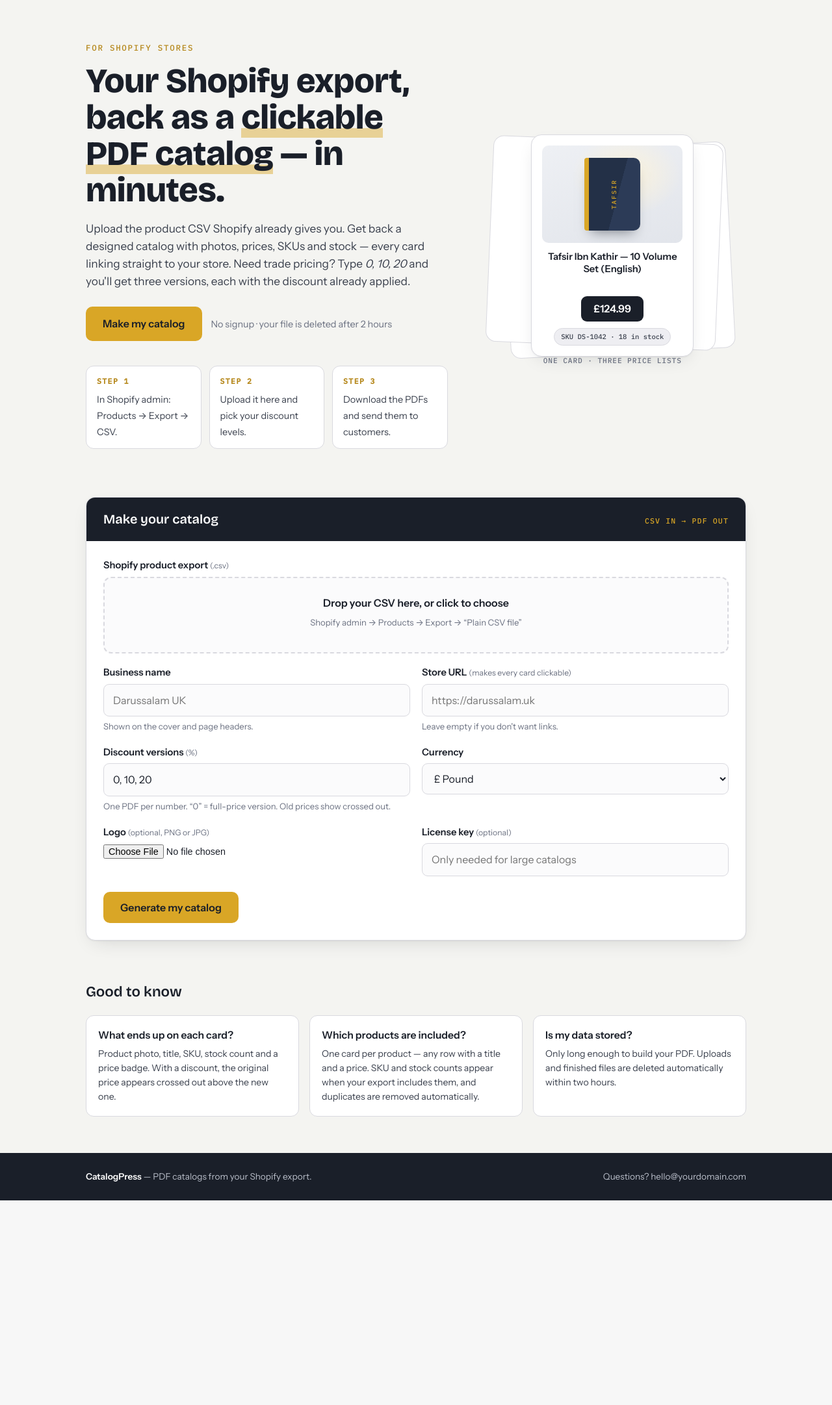
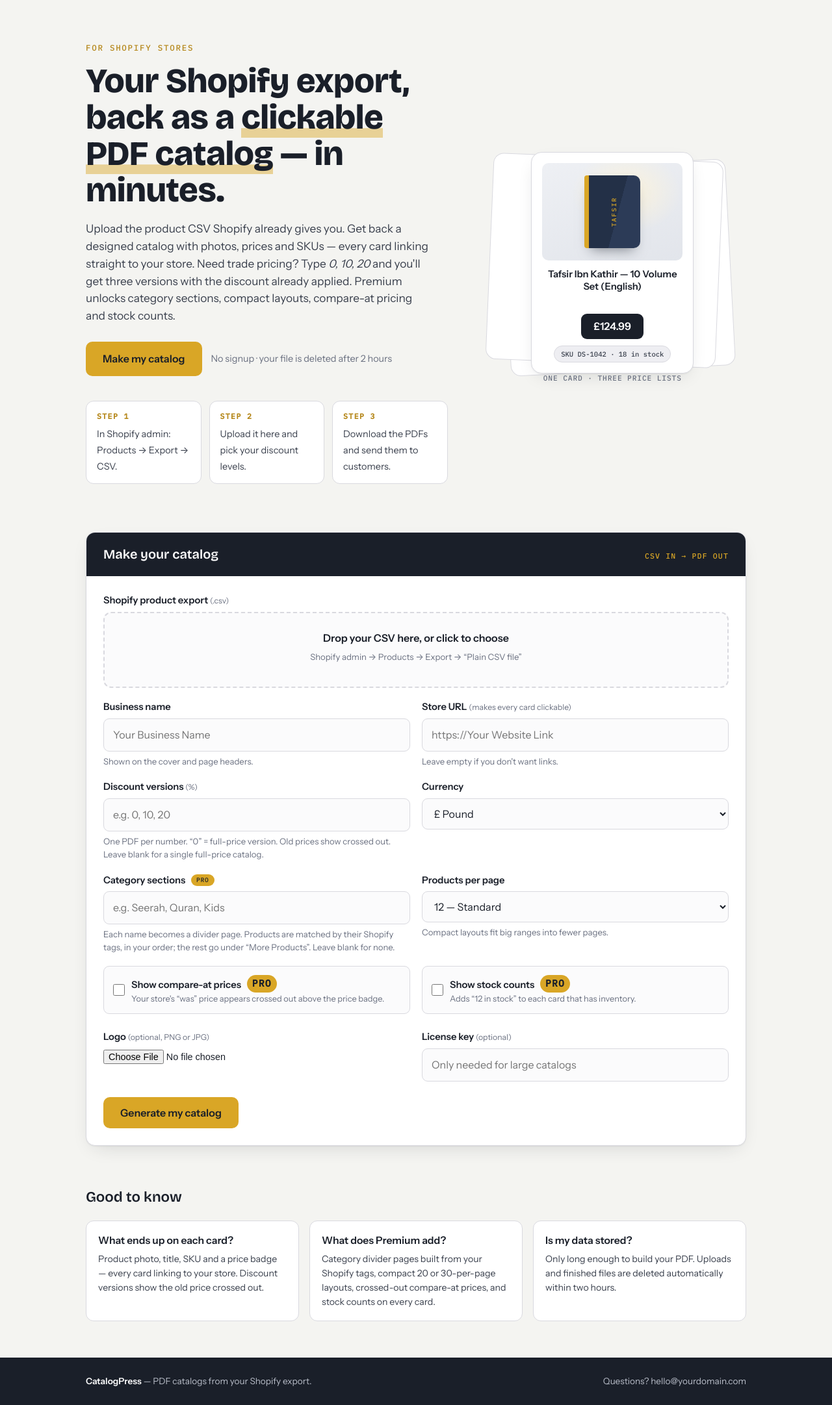
Before and after one commit to mujisgithub/Catalog-from-shopify-with-all-of-columes-and-headers, a Flask app: page / in a window 1280 px wide. Shown: the part 60-2223 px from the top of the page at 65% size. Before the commit the page ends 1908 px from the top, so only its background shows below. Run offline with Flask 3, Linux system fonts and the light colour scheme.

Commit message:
Enhance index.html with premium features and updates
Updated text placeholders and descriptions for clarity. Added new premium features and options for better user experience.

```diff
--- a/templates/index.html
+++ b/templates/index.html
@@ -131,6 +131,16 @@ input[type=text], select{
 input[type=text]:focus, select:focus{border-color:var(--ink); outline:none; background:#fff}
 .hint{font-size:.82rem; color:var(--muted); margin-top:5px}
 
+/* premium markers + checkbox rows */
+.pro{display:inline-block; background:var(--brass); color:var(--ink);
+  font-family:var(--font-mono); font-size:.6rem; font-weight:500; letter-spacing:.08em;
+  padding:2px 8px; border-radius:999px; vertical-align:2px; margin-left:6px}
+.checkline{display:flex; align-items:center; gap:10px; padding:13px 14px;
+  border:1.5px solid var(--line); border-radius:9px; background:#FBFBFC; cursor:pointer}
+.checkline input{width:18px; height:18px; accent-color:var(--brass); cursor:pointer; flex-shrink:0}
+.checkline span{font-size:.92rem; font-weight:600}
+.checkline small{display:block; font-weight:400; font-size:.8rem; color:var(--muted)}
+
 .drop{
   border:2px dashed var(--line); border-radius:12px; background:#FBFBFC;
   padding:26px; text-align:center; cursor:pointer; transition:border-color .15s, background .15s;
@@ -201,9 +211,10 @@ footer b{color:#fff}
       <p class="kicker">For Shopify stores</p>
       <h1>Your Shopify export, back as a <span class="under">clickable PDF catalog</span> — in minutes.</h1>
       <p class="lede">Upload the product CSV Shopify already gives you. Get back a designed
-        catalog with photos, prices, SKUs and stock — every card linking straight to your store.
-        Need trade pricing? Type <em>0, 10, 20</em> and you'll get three versions,
-        each with the discount already applied.</p>
+        catalog with photos, prices and SKUs — every card linking straight to your store.
+        Need trade pricing? Type <em>0, 10, 20</em> and you'll get three versions
+        with the discount already applied. Premium unlocks category sections,
+        compact layouts, compare-at pricing and stock counts.</p>
       <div class="hero-cta">
         <a class="btn brass" href="#generate">Make my catalog</a>
         <span class="hero-note">No signup · your file is deleted after 2 hours</span>
@@ -259,12 +270,12 @@ footer b{color:#fff}
             <div class="field">
               <label for="bizName">Business name</label>
               <input type="text" id="bizName" name="business_name" maxlength="60"
-                     placeholder="Darussalam UK" required>
+                     placeholder="Your Business Name" required>
               <p class="hint">Shown on the cover and page headers.</p>
             </div>
             <div class="field">
               <label for="storeUrl">Store URL <small>(makes every card clickable)</small></label>
-              <input type="text" id="storeUrl" name="store_url" placeholder="https://darussalam.uk">
+              <input type="text" id="storeUrl" name="store_url" placeholder="https://Your Website Link">
               <p class="hint">Leave empty if you don't want links.</p>
             </div>
           </div>
@@ -272,8 +283,8 @@ footer b{color:#fff}
           <div class="grid2">
             <div class="field">
               <label for="discounts">Discount versions <small>(%)</small></label>
-              <input type="text" id="discounts" name="discounts" value="0, 10, 20">
-              <p class="hint">One PDF per number. “0” = full-price version. Old prices show crossed out.</p>
+              <input type="text" id="discounts" name="discounts" value="" placeholder="e.g. 0, 10, 20">
+              <p class="hint">One PDF per number. “0” = full-price version. Old prices show crossed out. Leave blank for a single full-price catalog.</p>
             </div>
             <div class="field">
               <label for="currency">Currency</label>
@@ -282,6 +293,41 @@ footer b{color:#fff}
                 <option value="$">$ Dollar</option>
                 <option value="€">€ Euro</option>
               </select>
+            </div>
+          </div>
+
+          <div class="grid2">
+            <div class="field">
+              <label for="sections">Category sections <span class="pro">PRO</span></label>
+              <input type="text" id="sections" name="sections" placeholder="e.g. Seerah, Quran, Kids">
+              <p class="hint">Each name becomes a divider page. Products are matched by their
+                 Shopify tags, in your order; the rest go under “More Products”. Leave blank for none.</p>
+            </div>
+            <div class="field">
+              <label for="layout">Products per page</label>
+              <select id="layout" name="layout">
+                <option value="12" selected>12 — Standard</option>
+                <option value="20">20 — Compact (PRO)</option>
+                <option value="30">30 — Dense price list (PRO)</option>
+              </select>
+              <p class="hint">Compact layouts fit big ranges into fewer pages.</p>
+            </div>
+          </div>
+
+          <div class="grid2">
+            <div class="field">
+              <label class="checkline" for="compareAt">
+                <input type="checkbox" id="compareAt" name="compare_at">
+                <span>Show compare-at prices <span class="pro">PRO</span>
+                  <small>Your store's “was” price appears crossed out above the price badge.</small></span>
+              </label>
+            </div>
+            <div class="field">
+              <label class="checkline" for="showStock">
+                <input type="checkbox" id="showStock" name="show_stock">
+                <span>Show stock counts <span class="pro">PRO</span>
+                  <small>Adds “12 in stock” to each card that has inventory.</small></span>
+              </label>
             </div>
           </div>
 
@@ -332,14 +378,14 @@ footer b{color:#fff}
     <div class="notes-grid">
       <div class="note">
         <h3>What ends up on each card?</h3>
-        <p>Product photo, title, SKU, stock count and a price badge. With a discount,
-           the original price appears crossed out above the new one.</p>
+        <p>Product photo, title, SKU and a price badge — every card linking to
+           your store. Discount versions show the old price crossed out.</p>
       </div>
       <div class="note">
-        <h3>Which products are included?</h3>
-        <p>One card per product — any row with a title and a price. SKU and
-           stock counts appear when your export includes them, and duplicates
-           are removed automatically.</p>
+        <h3>What does Premium add?</h3>
+        <p>Category divider pages built from your Shopify tags, compact 20 or
+           30-per-page layouts, crossed-out compare-at prices, and stock
+           counts on every card.</p>
       </div>
       <div class="note">
         <h3>Is my data stored?</h3>
```
